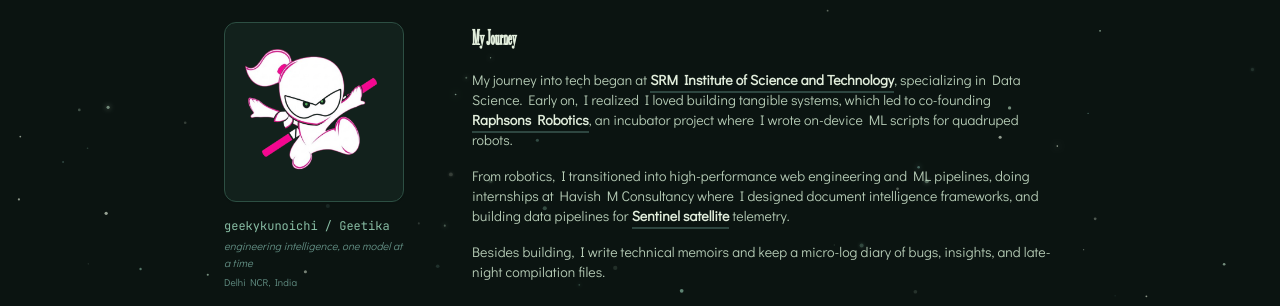
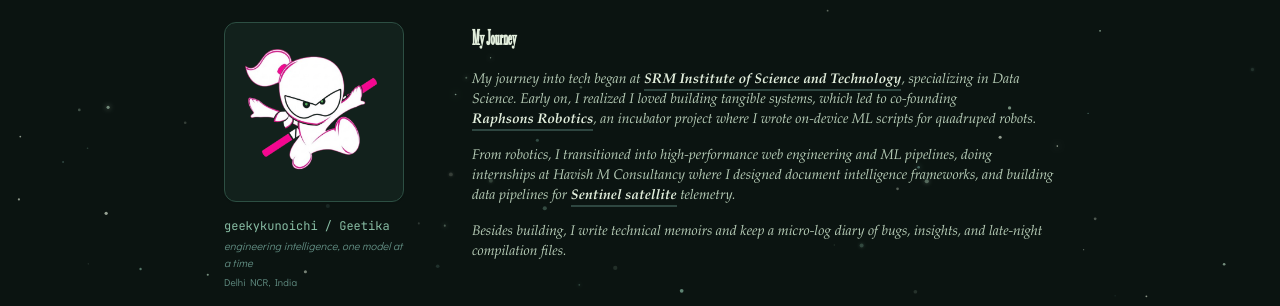
Before and after one commit to geetikavasistha-01/Geetika-s-Portfolio, a React (Vite) app in the folder frontend/: page /about in a window 1280 px wide. Shown: the part 317-623 px from the top of the page. Built offline with nearby package versions, Linux system fonts and the light colour scheme; no server answers; a web font is replaced by a local one.

Commit message:
feat: map ITC Garamond Light Narrow Italic and apply to About journey description

```diff
--- a/frontend/src/pages/About.tsx
+++ b/frontend/src/pages/About.tsx
@@ -106,7 +106,7 @@ export default function About() {
             <h2 className="text-xl sm:text-2xl font-editorial font-bold text-text1 mb-4">
               My Journey
             </h2>
-            <div className="space-y-4 text-xs sm:text-sm text-text2 leading-relaxed">
+            <div className="space-y-4 text-xs sm:text-sm text-text2 leading-relaxed font-garamond italic">
               <p>
                 My journey into tech began at <LinkPreview url="https://www.srmist.edu.in" previewName="SRM Institute">SRM Institute of Science and Technology</LinkPreview>, specializing in Data Science.
                 Early on, I realized I loved building tangible systems, which led to co-founding <LinkPreview url="https://github.com/geetikavasistha-01" previewName="Raphson Robotics">Raphsons Robotics</LinkPreview>,
--- a/frontend/tailwind.config.js
+++ b/frontend/tailwind.config.js
@@ -30,6 +30,7 @@ export default {
         body: ["'Didact Gothic'", "sans-serif"],
         mono: ["'JetBrains Mono'", "monospace"],
         serifClassic: ["'Times New Roman'", "Times", "serif"],
+        garamond: ["'ITC Garamond Light Narrow Italic'", "'ITC Garamond'", "Garamond", "Georgia", "serif"],
       },
       animation: {
         'marquee': 'marquee 30s linear infinite',
```
